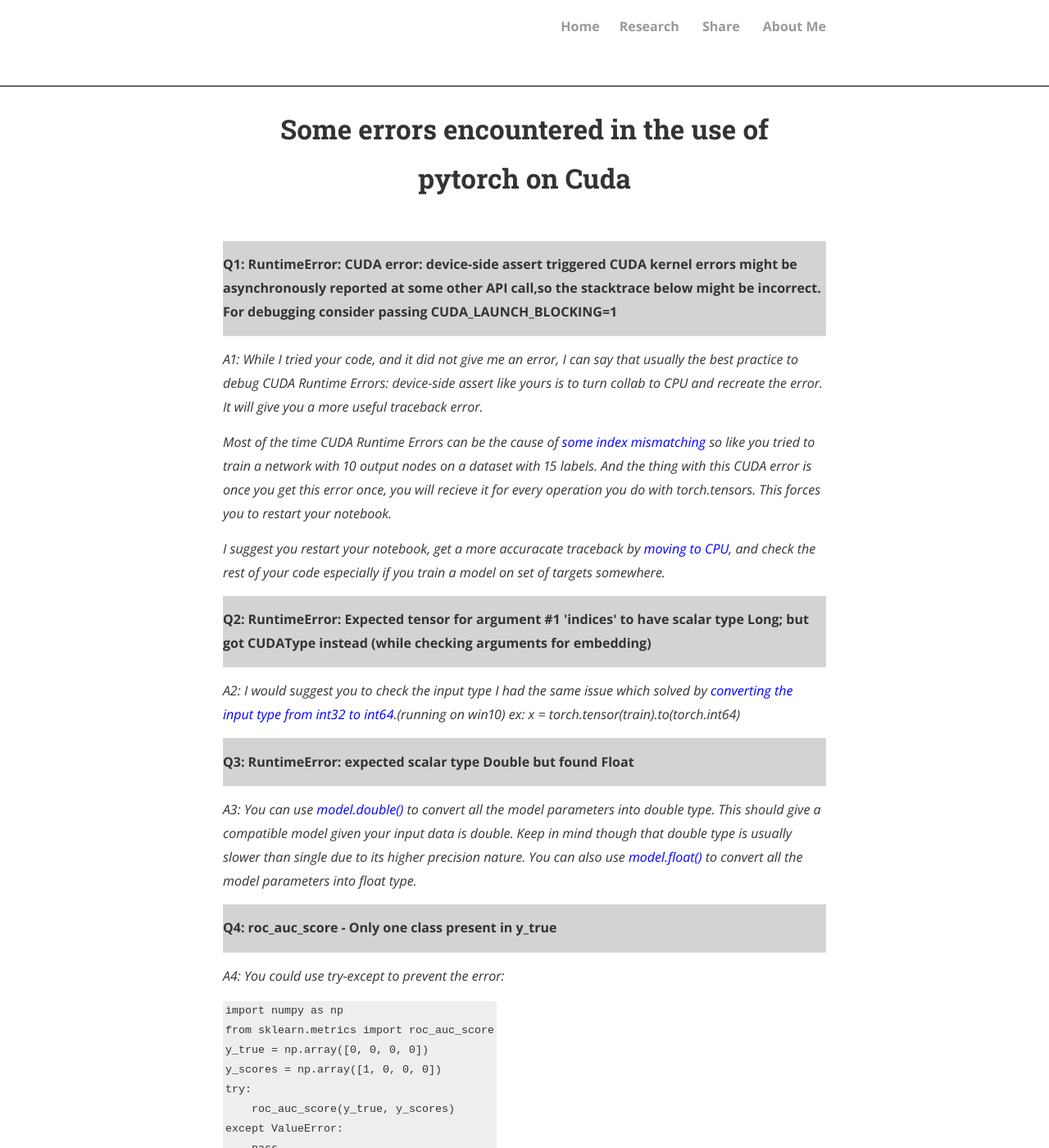
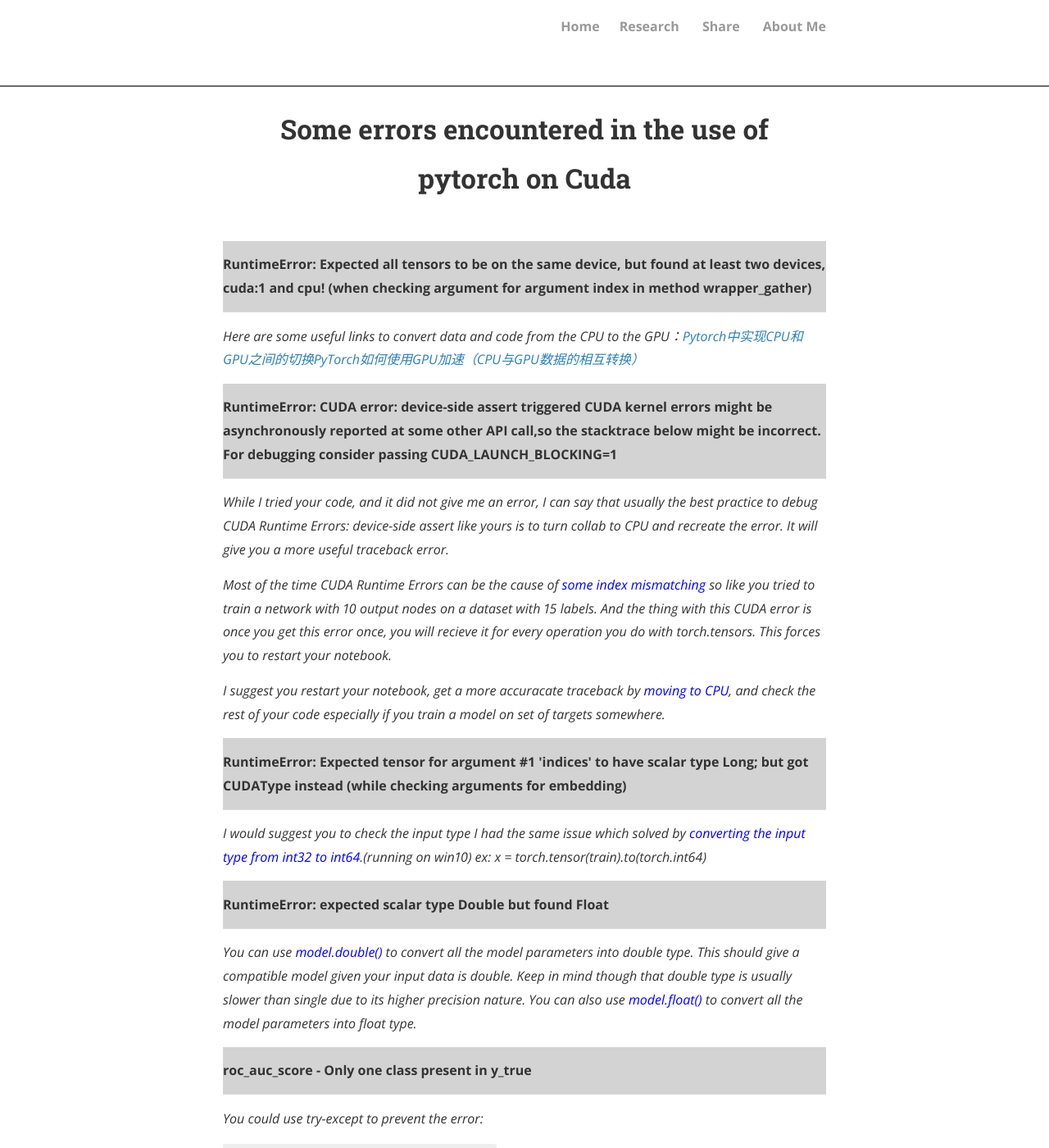
Before and after one commit to sosweetzhang/sosweetzhang.github.io, a Jekyll site: the page built from share/Experience/231106.md, in a window 1280 px wide and 1400 px high. Shown: the whole window at 82% size. Built offline with Jekyll 4.4.1, drawn with Linux system fonts in a browser that asks for light colours; nearby versions of some CDN libraries; comment, search, counter and statistics services are not loaded; a style sheet for code colours, icons or effects is not loaded.

Commit message:
Update 231106.md

````diff
--- a/share/Experience/231106.md
+++ b/share/Experience/231106.md
@@ -4,28 +4,33 @@ title: Some errors encountered in the use of pytorch on Cuda
 permalink: /share/Experience/231106/
 ---
 
-<table><tr><td bgcolor=lightgray><strong>Q1: RuntimeError: CUDA error: device-side assert triggered CUDA kernel errors might be asynchronously reported at some other API call,so the stacktrace below might be incorrect. For debugging consider passing CUDA_LAUNCH_BLOCKING=1</strong></td></tr></table>
+<table><tr><td bgcolor=lightgray><strong>RuntimeError: Expected all tensors to be on the same device, but found at least two devices, cuda:1 and cpu! (when checking argument for argument index in method wrapper_gather)</strong></td></tr></table>
 
-<em>A1: While I tried your code, and it did not give me an error, I can say that usually the best practice to debug CUDA Runtime Errors: device-side assert like yours is to turn collab to CPU and recreate the error. It will give you a more useful traceback error.</em>
+<em>Here are some useful links to convert data and code from the CPU to the GPU：<a href="https://blog.csdn.net/mxh3600/article/details/124460988" title="">Pytorch中实现CPU和GPU之间的切换</a><a href="[https://blog.csdn.net/mxh3600/article/details/124460988](https://xiaosongshine.blog.csdn.net/article/details/89401522?spm=1001.2101.3001.6650.2&utm_medium=distribute.pc_relevant.none-task-blog-2%7Edefault%7ECTRLIST%7ERate-2-89401522-blog-124233475.235%5Ev38%5Epc_relevant_anti_t3_base&depth_1-utm_source=distribute.pc_relevant.none-task-blog-2%7Edefault%7ECTRLIST%7ERate-2-89401522-blog-124233475.235%5Ev38%5Epc_relevant_anti_t3_base&utm_relevant_index=5)" title="">PyTorch如何使用GPU加速（CPU与GPU数据的相互转换）</a></em>
+
+
+<table><tr><td bgcolor=lightgray><strong>RuntimeError: CUDA error: device-side assert triggered CUDA kernel errors might be asynchronously reported at some other API call,so the stacktrace below might be incorrect. For debugging consider passing CUDA_LAUNCH_BLOCKING=1</strong></td></tr></table>
+
+<em>While I tried your code, and it did not give me an error, I can say that usually the best practice to debug CUDA Runtime Errors: device-side assert like yours is to turn collab to CPU and recreate the error. It will give you a more useful traceback error.</em>
 
 <em>Most of the time CUDA Runtime Errors can be the cause of <font color=Blue>some index mismatching</font> so like you tried to train a network with 10 output nodes on a dataset with 15 labels. And the thing with this CUDA error is once you get this error once, you will recieve it for every operation you do with torch.tensors. This forces you to restart your notebook.</em>
 
 <em>I suggest you restart your notebook, get a more accuracate traceback by <font color=Blue>moving to CPU</font>, and check the rest of your code especially if you train a model on set of targets somewhere.</em>
 
 
-<table><tr><td bgcolor=lightgray><strong>Q2: RuntimeError: Expected tensor for argument #1 'indices' to have scalar type Long; but got CUDAType instead (while checking arguments for embedding)</strong></td></tr></table>
+<table><tr><td bgcolor=lightgray><strong>RuntimeError: Expected tensor for argument #1 'indices' to have scalar type Long; but got CUDAType instead (while checking arguments for embedding)</strong></td></tr></table>
 
-<em>A2: I would suggest you to check the input type I had the same issue which solved by <font color=Blue>converting the input type from int32 to int64</font>.(running on win10) ex: x = torch.tensor(train).to(torch.int64)</em>
+<em>I would suggest you to check the input type I had the same issue which solved by <font color=Blue>converting the input type from int32 to int64</font>.(running on win10) ex: x = torch.tensor(train).to(torch.int64)</em>
 
 
-<table><tr><td bgcolor=lightgray><strong>Q3: RuntimeError: expected scalar type Double but found Float</strong></td></tr></table>
+<table><tr><td bgcolor=lightgray><strong>RuntimeError: expected scalar type Double but found Float</strong></td></tr></table>
 
-<em>A3: You can use <font color=Blue>model.double()</font> to convert all the model parameters into double type. This should give a compatible model given your input data is double. Keep in mind though that double type is usually slower than single due to its higher precision nature. You can also use <font color=Blue>model.float()</font> to convert all the model parameters into float type.</em>
+<em>You can use <font color=Blue>model.double()</font> to convert all the model parameters into double type. This should give a compatible model given your input data is double. Keep in mind though that double type is usually slower than single due to its higher precision nature. You can also use <font color=Blue>model.float()</font> to convert all the model parameters into float type.</em>
 
 
-<table><tr><td bgcolor=lightgray><strong>Q4: roc_auc_score - Only one class present in y_true</strong></td></tr></table>
+<table><tr><td bgcolor=lightgray><strong>roc_auc_score - Only one class present in y_true</strong></td></tr></table>
 
-<em>A4: You could use try-except to prevent the error:
+<em>You could use try-except to prevent the error:
 
 ```python
 import numpy as np
````
